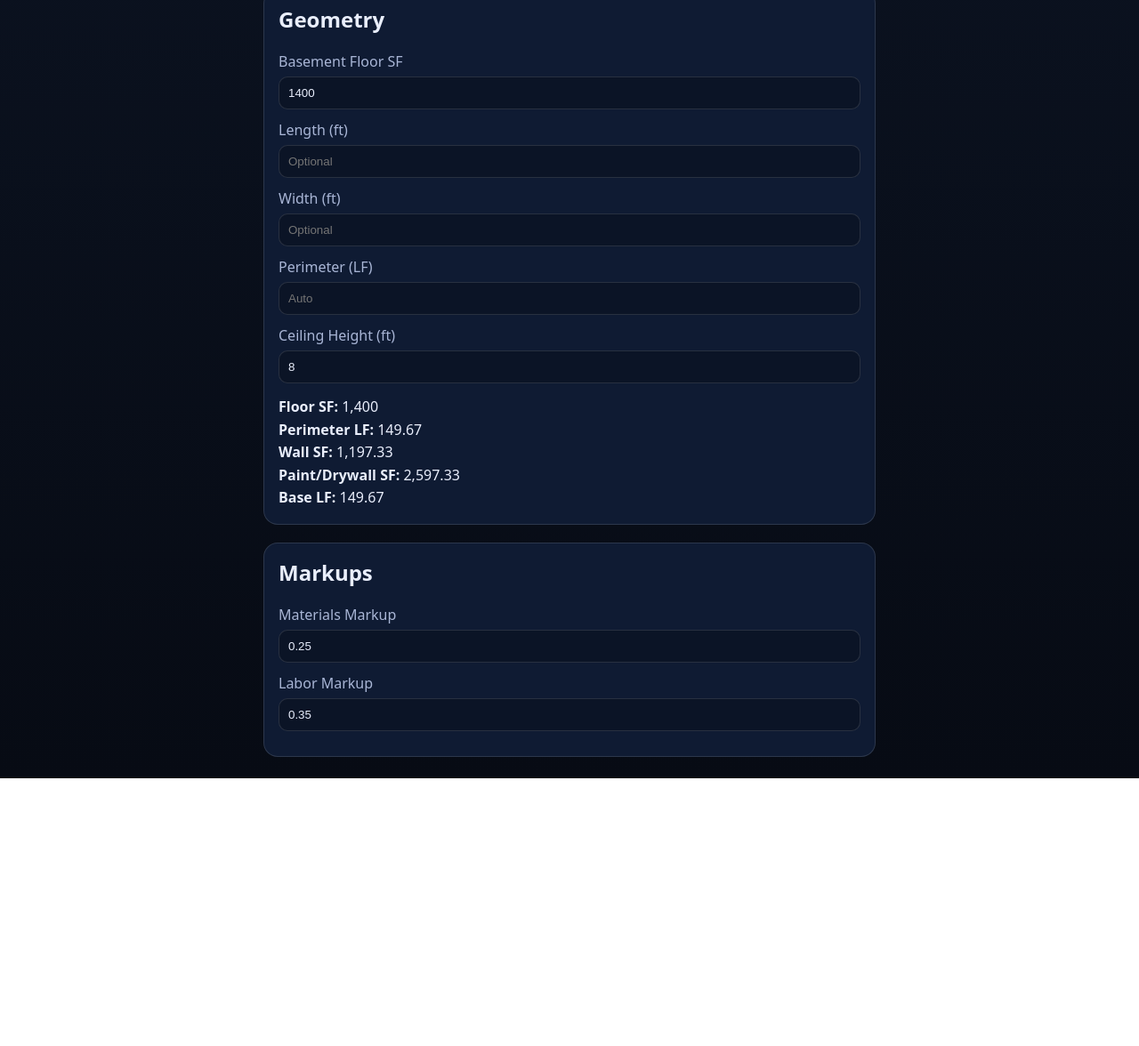
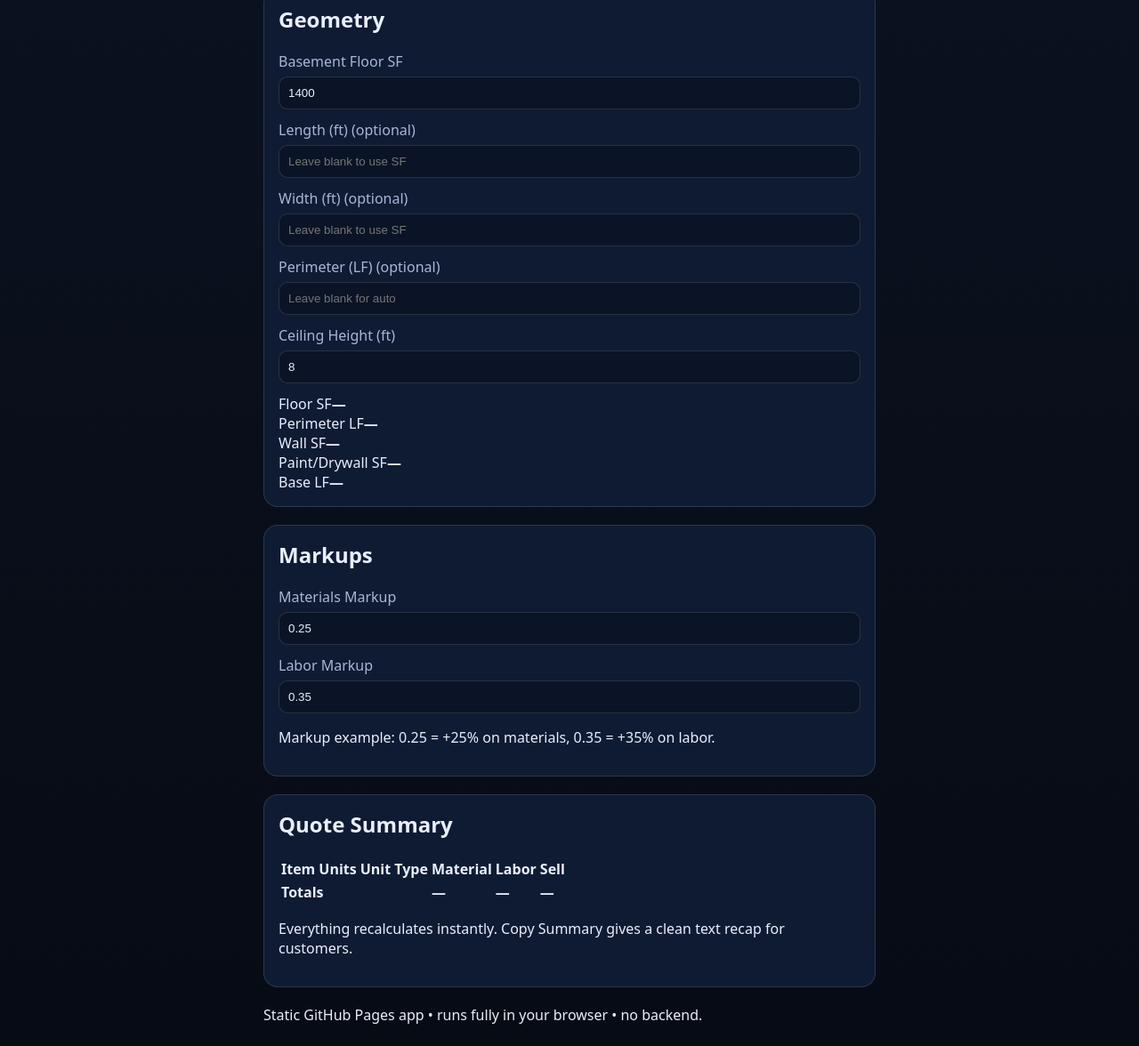
Before and after one commit to malik270230/haroon-sons-quote, a plain HTML site: page index.html in a window 1280 px wide. Shown: the part 129-1305 px from the top of the page at 89% size. Before the commit the page ends 1004 px from the top, so only its background shows below. Drawn offline with Linux system fonts and the light colour scheme.

Commit message:
Update index.html

```diff
--- a/index.html
+++ b/index.html
@@ -18,9 +18,9 @@
     </div>
 
     <div class="actions">
-      <button>Reset</button>
-      <button>Copy Summary</button>
-      <button>Download CSV</button>
+      <button id="btnReset" class="btn ghost" type="button">Reset</button>
+      <button id="btnShare" class="btn" type="button">Copy Summary</button>
+      <button id="btnCSV" class="btn" type="button">Download CSV</button>
     </div>
   </div>
 </header>
@@ -30,48 +30,90 @@
   <section class="card">
     <h2>Geometry</h2>
 
+    <div class="grid">
       <label>Basement Floor SF
-      <input type="number" value="1400">
+        <input id="floorSf" type="number" min="0" step="0.01" value="1400" />
       </label>
 
-    <label>Length (ft)
-      <input type="number" placeholder="Optional">
+      <label>Length (ft) (optional)
+        <input id="lenFt" type="number" min="0" step="0.01" placeholder="Leave blank to use SF" />
       </label>
 
-    <label>Width (ft)
-      <input type="number" placeholder="Optional">
+      <label>Width (ft) (optional)
+        <input id="widFt" type="number" min="0" step="0.01" placeholder="Leave blank to use SF" />
       </label>
 
-    <label>Perimeter (LF)
-      <input type="number" placeholder="Auto">
+      <label>Perimeter (LF) (optional)
+        <input id="perLf" type="number" min="0" step="0.01" placeholder="Leave blank for auto" />
       </label>
 
       <label>Ceiling Height (ft)
-      <input type="number" value="8">
+        <input id="ceilHt" type="number" min="0" step="0.01" value="8" />
       </label>
 
-    <div class="results">
-      <div><strong>Floor SF:</strong> 1,400</div>
-      <div><strong>Perimeter LF:</strong> 149.67</div>
-      <div><strong>Wall SF:</strong> 1,197.33</div>
-      <div><strong>Paint/Drywall SF:</strong> 2,597.33</div>
-      <div><strong>Base LF:</strong> 149.67</div>
+      <div class="kpi">
+        <div class="kpiRow"><span>Floor SF</span><strong id="kFloor">—</strong></div>
+        <div class="kpiRow"><span>Perimeter LF</span><strong id="kPer">—</strong></div>
+        <div class="kpiRow"><span>Wall SF</span><strong id="kWall">—</strong></div>
+        <div class="kpiRow"><span>Paint/Drywall SF</span><strong id="kPaint">—</strong></div>
+        <div class="kpiRow"><span>Base LF</span><strong id="kBase">—</strong></div>
+      </div>
     </div>
   </section>
 
   <section class="card">
     <h2>Markups</h2>
 
+    <div class="grid small">
       <label>Materials Markup
-      <input type="number" value="0.25">
+        <input id="matMu" type="number" min="0" step="0.01" value="0.25" />
       </label>
 
       <label>Labor Markup
-      <input type="number" value="0.35">
+        <input id="labMu" type="number" min="0" step="0.01" value="0.35" />
       </label>
+    </div>
+
+    <p class="hint">Markup example: 0.25 = +25% on materials, 0.35 = +35% on labor.</p>
   </section>
 
+  <section class="card">
+    <h2>Quote Summary</h2>
+
+    <div class="tableWrap">
+      <table>
+        <thead>
+          <tr>
+            <th>Item</th>
+            <th class="right">Units</th>
+            <th>Unit Type</th>
+            <th class="right">Material</th>
+            <th class="right">Labor</th>
+            <th class="right">Sell</th>
+          </tr>
+        </thead>
+
+        <tbody id="quoteBody"></tbody>
+
+        <tfoot>
+          <tr>
+            <td colspan="3" class="right"><strong>Totals</strong></td>
+            <td class="right"><strong id="totMat">—</strong></td>
+            <td class="right"><strong id="totLab">—</strong></td>
+            <td class="right"><strong id="totSell">—</strong></td>
+          </tr>
+        </tfoot>
+      </table>
+    </div>
+
+    <p class="hint">Everything recalculates instantly. Copy Summary gives a clean text recap for customers.</p>
+  </section>
+
+  <footer class="footer">
+    <div>Static GitHub Pages app • runs fully in your browser • no backend.</div>
+  </footer>
 </main>
 
+<script src="app.js"></script>
 </body>
 </html>
```
Lines whose indentation alone changed are shown as unchanged.
